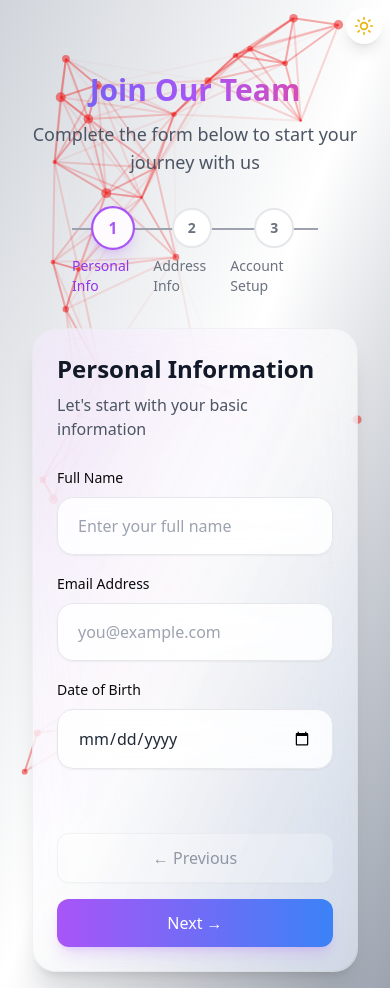
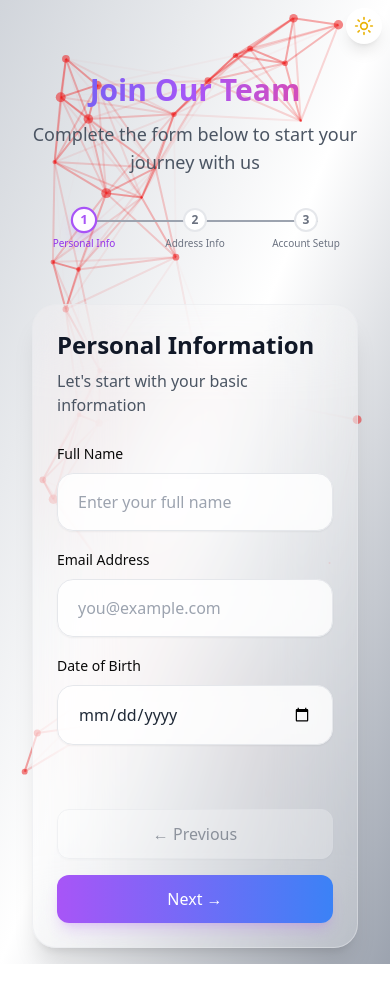
Before and after one commit to iamzubair6/multi-step-form, a Next.js app: page / in a window 390 px wide. After the commit the page ends 964 px from the top, so only its background shows below. Built offline with nearby package versions, Linux system fonts and the light colour scheme.

Commit message:
Refactor MultiStepForm and StepIndicator components; adjust layout, spacing, and animations for improved user experience

```diff
--- a/components/MultiStepForm.tsx
+++ b/components/MultiStepForm.tsx
@@ -75,7 +75,7 @@ export default function MultiStepForm() {
           </p>
         </div>
 
-        <div className="px-10">
+        <div className="px-10 pb-10 md:pb-0">
           <StepIndicator
             steps={steps}
             currentStep={currentStep}
@@ -84,8 +84,8 @@ export default function MultiStepForm() {
         </div>
 
         <div className="relative backdrop-blur-2xl bg-white/20 dark:bg-black/5 border border-gray-200/50 dark:border-white/5 rounded-3xl p-6 md:p-10 shadow-xl">
-          <div className="absolute inset-0 bg-gradient-to-br from-purple-500/10 via-transparent to-blue-500/10 dark:from-purple-500/5 dark:via-transparent dark:to-blue-500/5 rounded-3xl" />
-          <div className="absolute inset-0 bg-white/40 dark:bg-black/0 backdrop-blur-xl rounded-3xl" />
+          {/* <div className="absolute inset-0 bg-gradient-to-br from-purple-500/10 via-transparent to-blue-500/10 dark:from-purple-500/5 dark:via-transparent dark:to-blue-500/5 rounded-3xl" />
+          <div className="absolute inset-0 bg-white/40 dark:bg-black/0 backdrop-blur-xl rounded-3xl" /> */}
           <form
             onSubmit={methods.handleSubmit(onSubmit)}
             className="space-y-10 relative"
--- a/components/StepIndicator.tsx
+++ b/components/StepIndicator.tsx
@@ -32,9 +32,9 @@ export default function StepIndicator({
   progress,
 }: StepIndicatorProps) {
   return (
-    <div className="relative">
+    <div className="relative px-0 sm:px-0">
       {/* Progress bar */}
-      <div className="absolute top-5 left-0 right-0 h-0.5 bg-gray-400 dark:bg-gray-700">
+      <div className="absolute top-3 sm:top-5 left-0 right-0 h-0.5 bg-gray-400 dark:bg-gray-700">
         <motion.div
           className="absolute left-0 top-0 h-full bg-gradient-to-r from-purple-500 to-blue-500"
           initial={{ width: 0 }}
@@ -44,7 +44,7 @@ export default function StepIndicator({
       </div>
 
       {/* Steps */}
-      <div className="relative flex justify-between">
+      <div className="relative flex justify-between max-w-full">
         {steps.map((step, index) => {
           const isCompleted = index < currentStep;
           const isCurrent = index === currentStep;
@@ -52,7 +52,7 @@ export default function StepIndicator({
           return (
             <div
               key={index}
-              className="flex flex-col items-center space-y-2 relative"
+              className="flex flex-col items-center space-y-1 sm:space-y-2"
             >
               {/* Step circle with smoother animations */}
               <motion.div
@@ -62,7 +62,7 @@ export default function StepIndicator({
                   transition: { type: "spring", stiffness: 300, damping: 25 },
                 }}
                 className={`
-                  relative z-10 w-10 h-10 rounded-full flex items-center justify-center
+                  relative z-10 w-6 h-6 sm:w-10 sm:h-10 rounded-full flex items-center justify-center
                   transition-all duration-300
                   ${
                     isCompleted
@@ -74,10 +74,10 @@ export default function StepIndicator({
                 `}
               >
                 {isCompleted ? (
-                  <CheckIcon className="w-5 h-5 text-white" />
+                  <CheckIcon className="w-3 h-3 sm:w-5 sm:h-5 text-white" />
                 ) : (
                   <span
-                    className={`text-sm font-semibold
+                    className={`text-xs sm:text-sm font-semibold
                     ${
                       isCurrent
                         ? "text-purple-500 dark:text-purple-400"
@@ -89,7 +89,7 @@ export default function StepIndicator({
                   </span>
                 )}
 
-                {/* Smoother pulse animation for current step */}
+                {/* Pulse animations */}
                 {isCurrent && (
                   <>
                     <motion.div
@@ -116,7 +116,7 @@ export default function StepIndicator({
                     ? "rgb(34, 197, 94)"
                     : "",
                 }}
-                className={`block text-sm font-medium transition-colors duration-200
+                className={`absolute top-[100%] whitespace-nowrap block text-[10px] sm:text-sm font-medium transition-colors duration-200 text-center
                   ${
                     isCurrent
                       ? "text-purple-600 dark:text-purple-400"
--- a/components/shared/ThemeToggle.tsx
+++ b/components/shared/ThemeToggle.tsx
@@ -9,11 +9,11 @@ export function ThemeToggle() {
   return (
     <button
       onClick={() => setTheme(theme === "dark" ? "light" : "dark")}
-      className="fixed top-2 right-2 md:top-4 md:right-4 p-2 md:p-3 rounded-full bg-white dark:bg-gray-800 shadow-lg hover:bg-gray-100 dark:hover:bg-gray-700 transition-all duration-200 z-50"
+      className="fixed top-2 right-2 md:top-4 md:right-4 p-2 md:p-3 rounded-full bg-white dark:bg-gray-800 shadow-lg hover:bg-gray-100 dark:hover:bg-gray-700 transition-all duration-200 z-50 justify-items-center"
       aria-label="Toggle theme"
     >
       <Sun className="h-5 w-5 rotate-0 scale-100 transition-all text-yellow-500 dark:-rotate-90 dark:scale-0" />
-      <Moon className="absolute h-5 w-5 rotate-90 scale-0 transition-all text-blue-500 dark:rotate-0 dark:scale-100 top-3 right-3" />
+      <Moon className="absolute h-5 w-5 rotate-90 scale-0 transition-all text-blue-500 dark:rotate-0 dark:scale-100 top-2 right-2 md:top-3 md:left-3" />
     </button>
   );
 }
```
